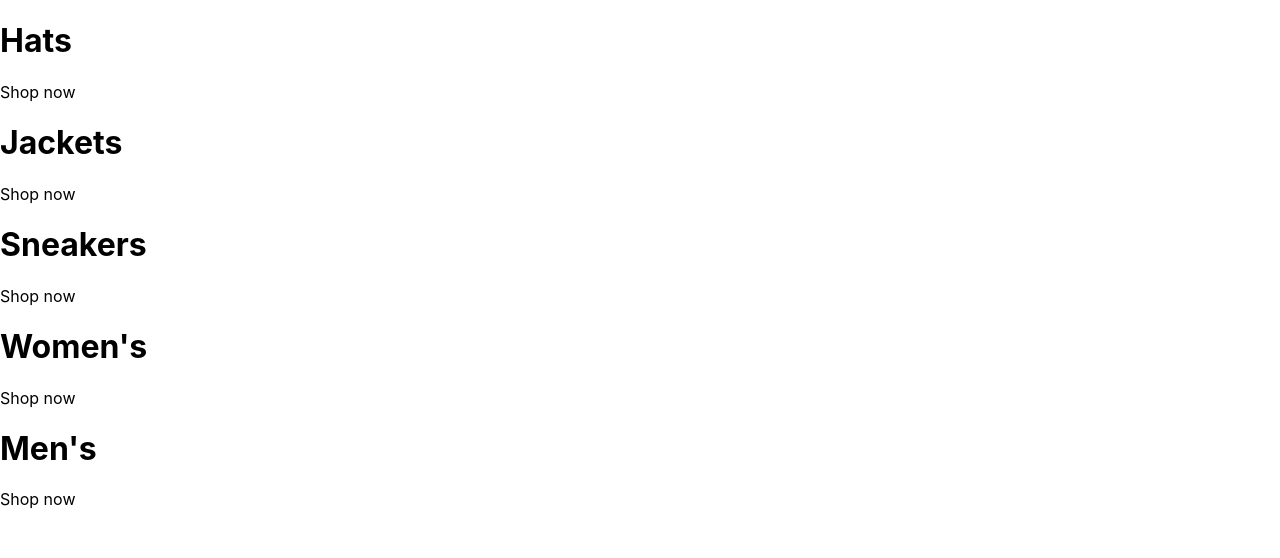
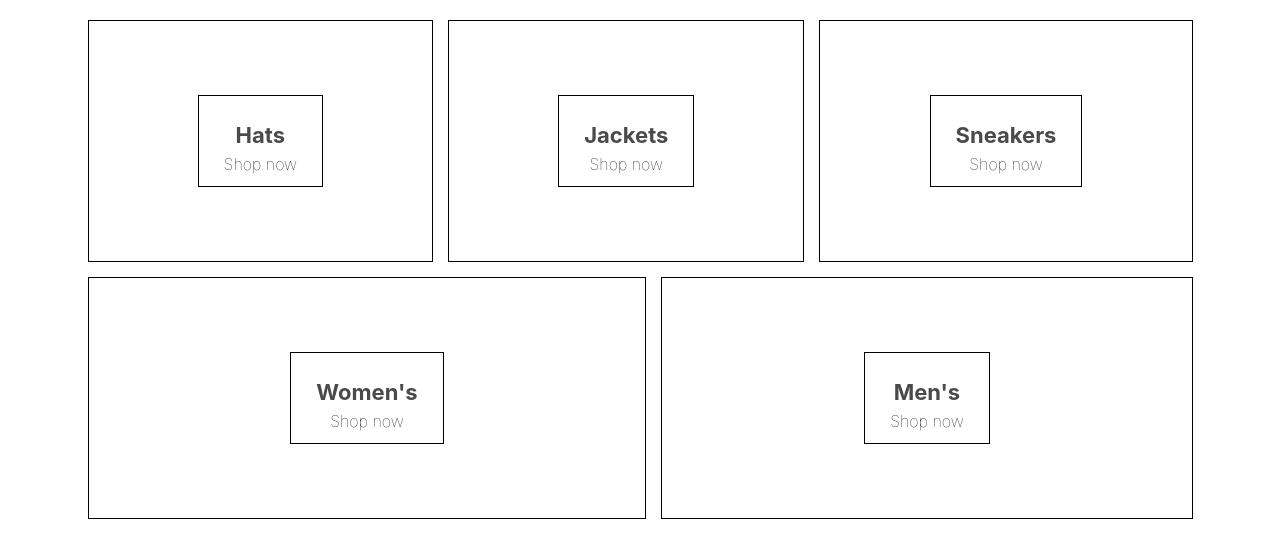
Before and after one commit to finnporter/react-webshop, a React (Create React App) app: page / in a window 1280 px wide. Shown: the top 558 px of the page. Built offline with nearby package versions, Linux system fonts and the light colour scheme.

Commit message:
adds scss

```diff
--- a/src/App.js
+++ b/src/App.js
@@ -2,12 +2,11 @@
 import './App.css';
 
 import HomePage from './homepage.component';
-import Homepage from './homepage.component';
 
 function App() {
   return (
     <div>
-      <Homepage />
+      <HomePage />
     </div>
   );
 }
--- a/src/homepage.component.jsx
+++ b/src/homepage.component.jsx
@@ -1,4 +1,5 @@
 import React from 'react';
+import './homepage.styles.scss';
 
 const Homepage = () => (
     <div className="homepage">
@@ -9,32 +10,24 @@
                     <span className="subtitle">Shop now</span>
                 </div>
             </div>
-        </div>
-        <div className="directory-menu">
             <div className="menu-item">
                 <div className="content">
                     <h1 className="title">Jackets</h1>
                     <span className="subtitle">Shop now</span>
                 </div>
             </div>
-        </div>
-        <div className="directory-menu">
             <div className="menu-item">
                 <div className="content">
                     <h1 className="title">Sneakers</h1>
                     <span className="subtitle">Shop now</span>
                 </div>
             </div>
-        </div>
-        <div className="directory-menu">
             <div className="menu-item">
                 <div className="content">
                     <h1 className="title">Women's</h1>
                     <span className="subtitle">Shop now</span>
                 </div>
             </div>
-        </div>
-        <div className="directory-menu">
             <div className="menu-item">
                 <div className="content">
                     <h1 className="title">Men's</h1>
--- /dev/null
+++ b/src/homepage.styles.scss
@@ -0,0 +1,54 @@
+.homepage {
+  display: flex;
+  flex-direction: column;
+  align-items: center;
+  padding: 20px 80px;
+}
+
+.directory-menu {
+  width: 100%;
+  display: flex;
+  flex-wrap: wrap;
+  justify-content: space-between;
+}
+
+.menu-item {
+  min-width: 30%;
+  height: 240px;
+  flex: 1 1 auto;
+  display: flex;
+  align-items: center;
+  justify-content: center;
+  border: 1px solid black;
+  margin: 0 7.5px 15px;
+
+  &:first-child {
+    margin-right: 7.5px;
+  }
+
+  &:last-child {
+    margin-left: 7.5px;
+  }
+
+  .content {
+    height: 90px;
+    padding: 0 25px;
+    display: flex;
+    flex-direction: column;
+    align-items: center;
+    justify-content: center;
+    border: 1px solid black;
+
+    .title {
+      font-weight: bold;
+      margin-bottom: 6px;
+      font-size: 22px;
+      color: #4a4a4a;
+    }
+
+    .subtitle {
+      font-weight: lighter;
+      font-size: 16px;
+    }
+  }
+}
```
